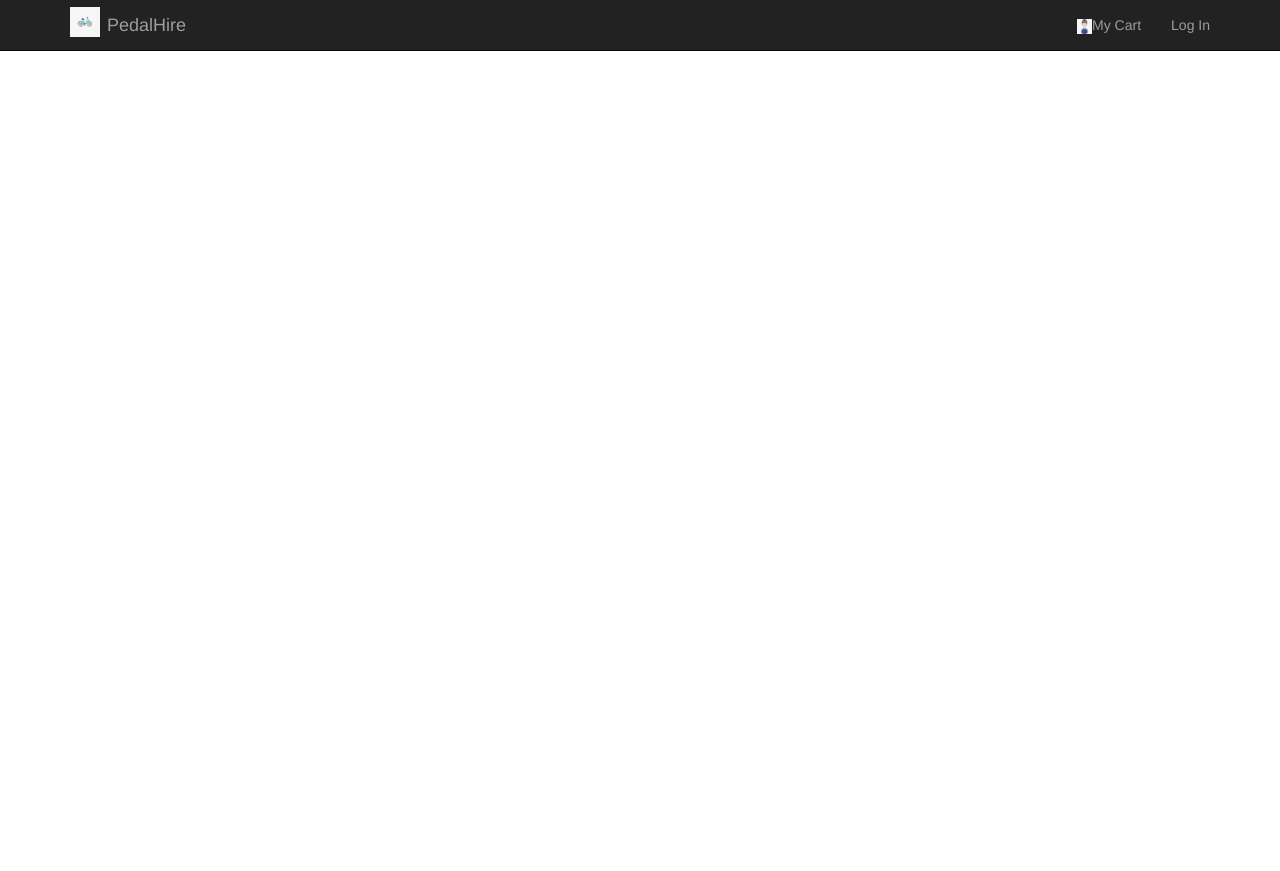
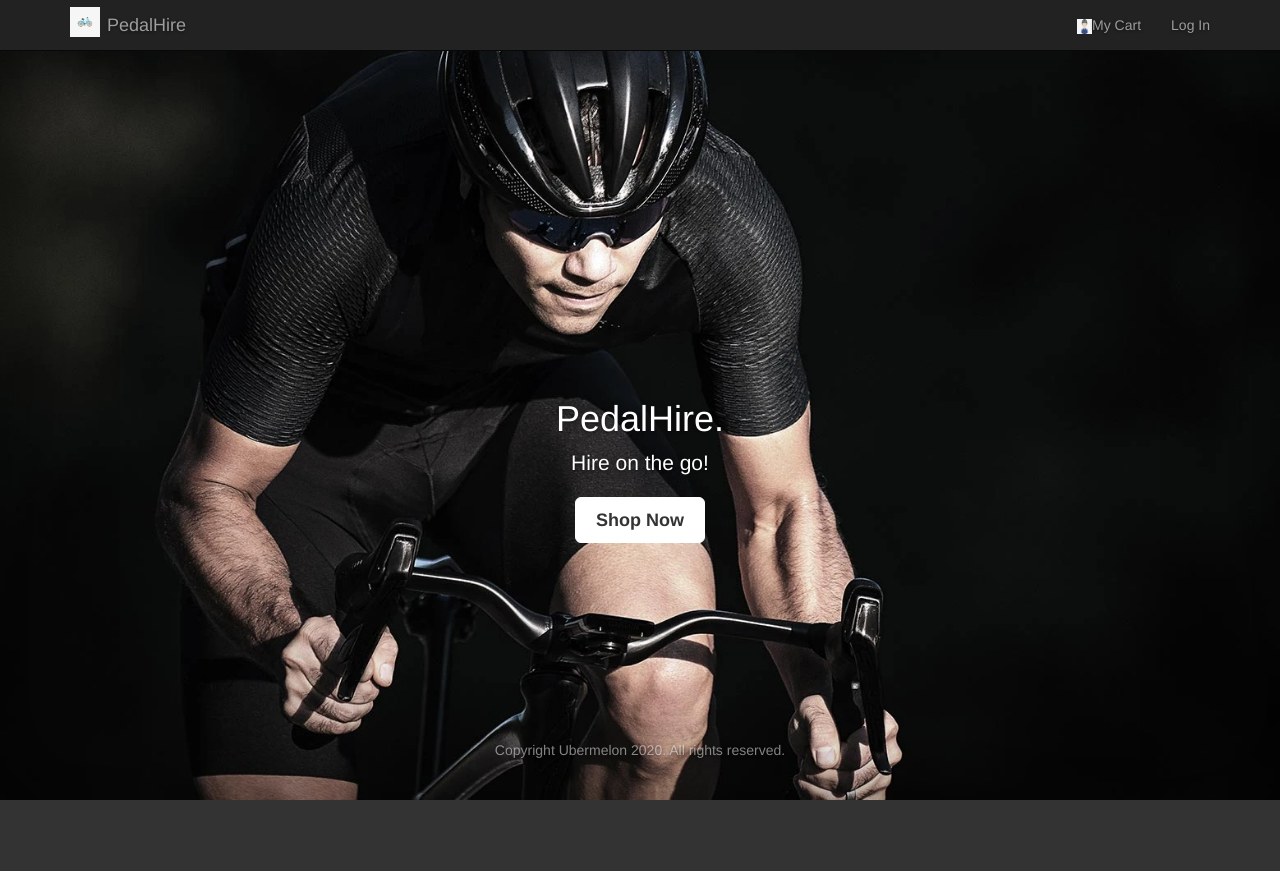
Before and after one commit to maskaravivek/pedalhire, a Flask app: page / in a window 1280 px wide. Before the commit the page ends 51 px from the top, so only its background shows below. Run offline with Flask 2, Linux system fonts and the light colour scheme; parts of the project's set-up code (start-up, migrations or seed data) failed here and were passed over; some libraries are stand-ins or nearby versions.

Commit message:
Main oage update

```diff
--- a/pedalhire/api/root_controller.py
+++ b/pedalhire/api/root_controller.py
@@ -9,4 +9,4 @@ root_api = Blueprint('root', __name__)
 
 @root_api.route(COMMON_PREFIX + "/", methods=['GET'])
 def get_root_api():
-    return render_template('base.html')
+    return render_template('index.html')
--- a/pedalhire/templates/base.html
+++ b/pedalhire/templates/base.html
@@ -23,4 +23,6 @@
             </div>
         </div>
     </body>
+    {% block content %}
+    {% endblock %}
 </html>
--- /dev/null
+++ b/pedalhire/templates/index.html
@@ -0,0 +1,46 @@
+{% extends 'base.html' %}
+{% block content %}
+<html>
+    <head>
+        <link rel="stylesheet" href="//maxcdn.bootstrapcdn.com/bootstrap/3.1.1/css/bootstrap.min.css" />
+        <link rel="stylesheet" href="/static/css/cover.css">
+        <title>PedalHire</title>
+        <style>
+            body {
+                background-image: url("/static/img/cycling_background.jpg");
+                background-size: cover;
+                -webkit-background-size: cover;
+                -moz-background-size: cover;*/
+            }
+        </style>
+    </head>
+    <body>
+    <div class="site-wrapper">
+
+      <div class="site-wrapper-inner">
+
+        <div class="cover-container">
+
+          <div class="inner cover">
+              <h1 class="cover-heading">PedalHire.</h1>
+            <p class="lead">Hire on the go!
+            <p class="lead">
+            <a href="/melons" class="btn btn-lg btn-default">Shop Now</a>
+            </p>
+          </div>
+
+          <div class="mastfoot">
+            <div class="inner">
+                <p>Copyright Ubermelon 2020. All rights reserved.</p>
+            </div>
+          </div>
+
+        </div>
+
+      </div>
+
+    </div>
+
+    </body>
+</html>
+{% endblock %}
```
Also changed, not shown: pedalhire/static/img/cycling_background.jpg (added).
